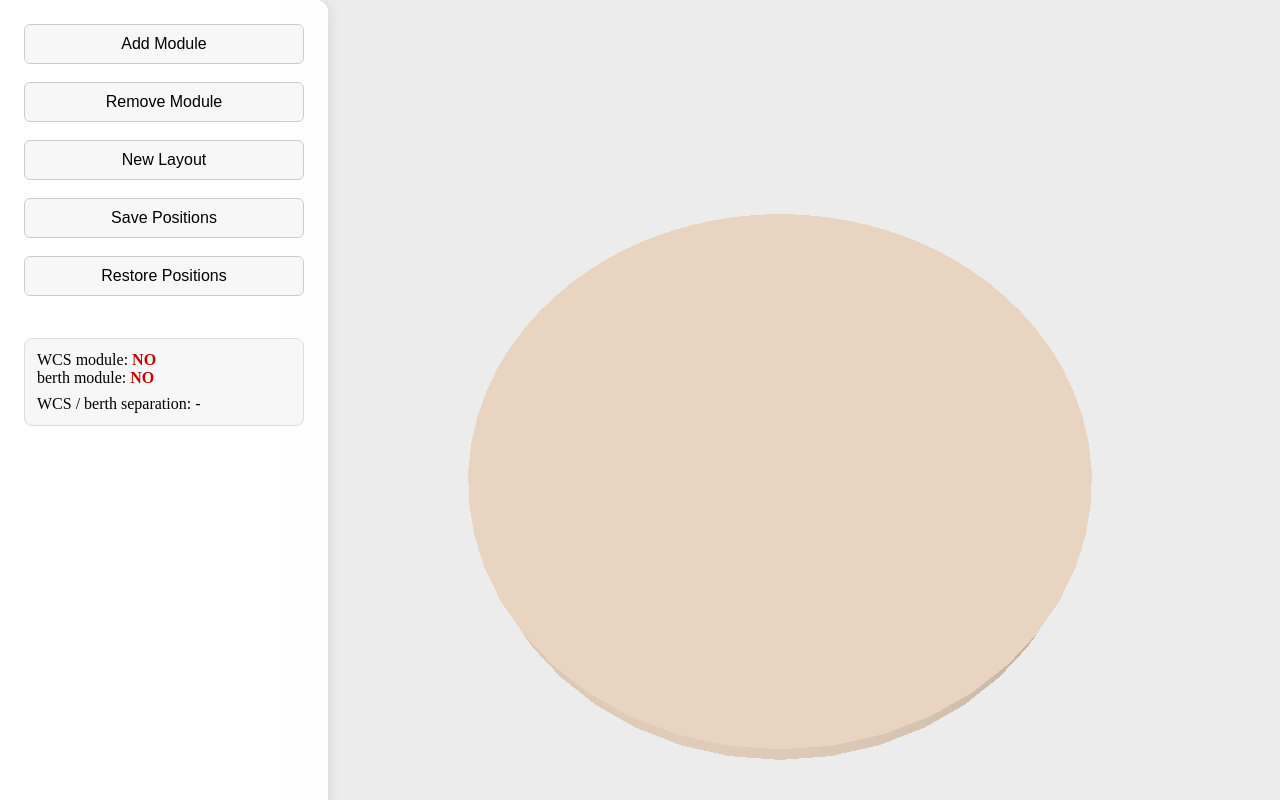
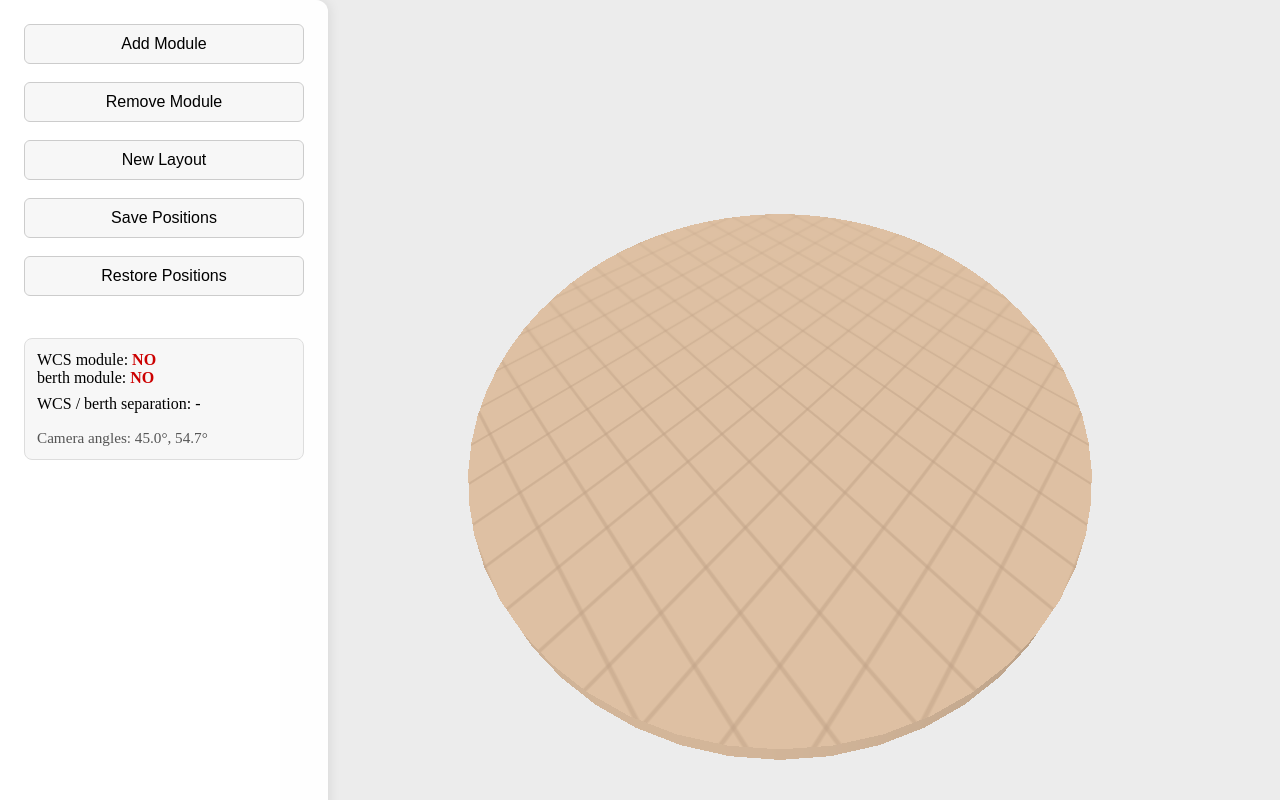
Before and after one commit to jon-adair/polygonal-pods, a website: page index.html in a window 1280 px wide. Drawn offline with nearby package versions, Linux system fonts and the light colour scheme; animation ran at ten frames a second.

Commit message:
movable camera, transparency, floor texture

```diff
--- a/index.html
+++ b/index.html
@@ -56,15 +56,37 @@
   <button id="restoreBtn">Restore Positions</button>
   <div id="layoutSelect" style="display:none; flex-direction:column; gap:6px;"></div>
   <div id="infoPanel" style="margin-top:24px; padding:12px; background:#f7f7f7; border-radius:8px; border:1px solid #ddd; font-size:1rem;">
-    <div id="wcsStatus">WCS module: <span id="wcsVal">NO</span></div>
-    <div id="berthStatus">berth module: <span id="berthVal">NO</span></div>
-    <div id="sepStatus" style="margin-top:8px;">WCS / berth separation: <span id="sepVal">-</span></div>
+  <div id="wcsStatus">WCS module: <span id="wcsVal">NO</span></div>
+  <div id="berthStatus">berth module: <span id="berthVal">NO</span></div>
+  <div id="sepStatus" style="margin-top:8px;">WCS / berth separation: <span id="sepVal">-</span></div>
+  <div id="camAngles" style="margin-top:16px; font-size:0.95rem; color:#555;">Camera angles: <span id="camTheta">-</span>°, <span id="camPhi">-</span>°</div>
   </div>
 </div>
 <div id="moduleTooltip" style="position:fixed; left:0; top:0; pointer-events:none; background:#fffbe7; color:#333; border:1px solid #ccc; border-radius:6px; padding:4px 10px; font-size:1rem; box-shadow:0 2px 8px rgba(0,0,0,0.08); display:none; z-index:1000"></div>
 </div>
 <script type="module">
+// Shapes array must be top-level for global access
+const shapes = [];
+
+// Scene, camera, renderer (must be initialized before any usage)
+const scene = new THREE.Scene();
+scene.background = new THREE.Color(0xececec);
+const camera = new THREE.PerspectiveCamera(75, window.innerWidth / window.innerHeight, 0.1, 1000);
+camera.position.set(3.5, 3.5, 3.5);
+camera.lookAt(0, -0.8, 0);
+const renderer = new THREE.WebGLRenderer();
+renderer.setSize(window.innerWidth - 280, window.innerHeight);
+renderer.domElement.id = 'threejs-canvas';
+document.body.appendChild(renderer.domElement);
+
 function updateInfoPanel() {
+  // Update camera angles
+  const camTheta = document.getElementById('camTheta');
+  const camPhi = document.getElementById('camPhi');
+  if (camTheta && camPhi) {
+    camTheta.textContent = (orbitTheta * 180 / Math.PI).toFixed(1);
+    camPhi.textContent = (orbitPhi * 180 / Math.PI).toFixed(1);
+  }
   const wcsVal = document.getElementById('wcsVal');
   const berthVal = document.getElementById('berthVal');
   const sepVal = document.getElementById('sepVal');
@@ -94,8 +116,17 @@ function updateInfoPanel() {
   if (wcs && berth) {
     const dist = wcs.position.distanceTo(berth.position);
     sepVal.textContent = dist.toFixed(2);
+    if (dist < 2.5) {
+      sepVal.style.color = '#c00';
+      sepVal.style.fontWeight = 'bold';
+    } else {
+      sepVal.style.color = '';
+      sepVal.style.fontWeight = '';
+    }
   } else {
     sepVal.textContent = '-';
+    sepVal.style.color = '';
+    sepVal.style.fontWeight = '';
   }
 }
 
@@ -104,17 +135,53 @@ setInterval(updateInfoPanel, 500);
 const tooltip = document.getElementById('moduleTooltip');
 // ...existing code...
 // Scene, camera, renderer
-const scene = new THREE.Scene();
+// ...existing code...
 scene.background = new THREE.Color(0xececec);
-const camera = new THREE.PerspectiveCamera(75, window.innerWidth / window.innerHeight, 0.1, 1000);
-// Lower angle: reduce Y, zoom in: reduce X/Z
-// Lower angle further: reduce Y more
-camera.position.set(3.5, 3.5, 3.5);
-camera.lookAt(0, -0.8, 0); // Lower lookAt target to move scene up in view
-const renderer = new THREE.WebGLRenderer();
-renderer.setSize(window.innerWidth - 280, window.innerHeight);
-renderer.domElement.id = 'threejs-canvas';
-document.body.appendChild(renderer.domElement);
+// ...camera already declared above...
+
+// Camera orbit controls (Ctrl+drag) - must be after camera is declared
+let isOrbiting = false;
+let lastOrbitX = 0, lastOrbitY = 0;
+let orbitTheta = Math.atan2(camera.position.z, camera.position.x);
+let orbitPhi = Math.acos(camera.position.y / camera.position.length());
+const orbitRadius = camera.position.length();
+const orbitTarget = new THREE.Vector3(0, -0.8, 0);
+
+renderer.domElement.addEventListener('pointerdown', (e) => {
+  if (e.shiftKey) {
+    isOrbiting = true;
+    lastOrbitX = e.clientX;
+    lastOrbitY = e.clientY;
+    renderer.domElement.style.cursor = 'grab';
+  }
+});
+renderer.domElement.addEventListener('pointerup', () => {
+  isOrbiting = false;
+  renderer.domElement.style.cursor = '';
+});
+renderer.domElement.addEventListener('pointerleave', () => {
+  isOrbiting = false;
+  renderer.domElement.style.cursor = '';
+});
+renderer.domElement.addEventListener('pointermove', (e) => {
+  if (isOrbiting) {
+    const dx = e.clientX - lastOrbitX;
+    const dy = e.clientY - lastOrbitY;
+    lastOrbitX = e.clientX;
+    lastOrbitY = e.clientY;
+    orbitTheta -= dx * 0.01;
+  orbitPhi -= dy * 0.01;
+  // Clamp phi so camera can't go below the floor (0 = horizontal) or above 80 degrees
+  const maxPhi = Math.PI * 80 / 180;
+  orbitPhi = Math.max(0, Math.min(maxPhi, orbitPhi));
+    // Spherical to Cartesian
+    const x = orbitRadius * Math.sin(orbitPhi) * Math.cos(orbitTheta);
+    const y = orbitRadius * Math.cos(orbitPhi);
+    const z = orbitRadius * Math.sin(orbitPhi) * Math.sin(orbitTheta);
+    camera.position.set(x, y, z).add(orbitTarget);
+    camera.lookAt(orbitTarget);
+  }
+});
 
 window.addEventListener('resize', () => {
   renderer.setSize(window.innerWidth - 280, window.innerHeight);
@@ -213,7 +280,24 @@ import * as THREE from 'https://cdn.jsdelivr.net/npm/three@0.154.0/build/three.m
 // Floor (circular)
   const floorRadius = 4;
   const floorGeometry = new THREE.CylinderGeometry(floorRadius, floorRadius, 0.2, 64);
-  const floorMaterial = new THREE.MeshLambertMaterial({ color: 0xbfae9e });
+  // Create a subtle grid texture using canvas
+  const gridCanvas = document.createElement('canvas');
+  gridCanvas.width = gridCanvas.height = 256;
+  const ctx = gridCanvas.getContext('2d');
+  ctx.fillStyle = '#f3e7d7';
+  ctx.fillRect(0, 0, 256, 256);
+  ctx.strokeStyle = '#d2c2b2';
+  ctx.lineWidth = 1;
+  for (let i = 0; i <= 256; i += 32) {
+    ctx.beginPath();
+    ctx.moveTo(i, 0); ctx.lineTo(i, 256);
+    ctx.moveTo(0, i); ctx.lineTo(256, i);
+    ctx.stroke();
+  }
+  const gridTexture = new THREE.CanvasTexture(gridCanvas);
+  gridTexture.wrapS = gridTexture.wrapT = THREE.RepeatWrapping;
+  gridTexture.repeat.set(2, 2);
+  const floorMaterial = new THREE.MeshLambertMaterial({ color: 0xbfae9e, map: gridTexture });
   const floor = new THREE.Mesh(floorGeometry, floorMaterial);
   floor.position.y = -0.1;
   scene.add(floor);
@@ -228,7 +312,6 @@ import * as THREE from 'https://cdn.jsdelivr.net/npm/three@0.154.0/build/three.m
     scene.add(directionalLight);
 
 // Three cubes, different sizes and colors
-    const shapes = [];
 
 // Raycaster and mouse
     const raycaster = new THREE.Raycaster();
@@ -462,7 +545,7 @@ document.getElementById('restoreBtn').onclick = () => {
                mod.packedsize?.height || 1,
                mod.packedsize?.depth || 1
              ),
-             new THREE.MeshLambertMaterial({ color: mod.color || 0x888888 })
+             new THREE.MeshLambertMaterial({ color: mod.color || 0x888888, transparent: true, opacity: 0.8 })
            );
            cube.position.set(mod.x, mod.y, mod.z);
            cube.moduleData = {};
@@ -511,7 +594,7 @@ document.getElementById('addModuleBtn').onclick = () => {
           const color = mod.color || '#888888';
           const cube = new THREE.Mesh(
             new THREE.BoxGeometry(w, h, d),
-            new THREE.MeshLambertMaterial({ color })
+            new THREE.MeshLambertMaterial({ color, transparent: true, opacity: 0.8 })
           );
           cube.moduleData = { ...mod };
           let placed = false;
```
